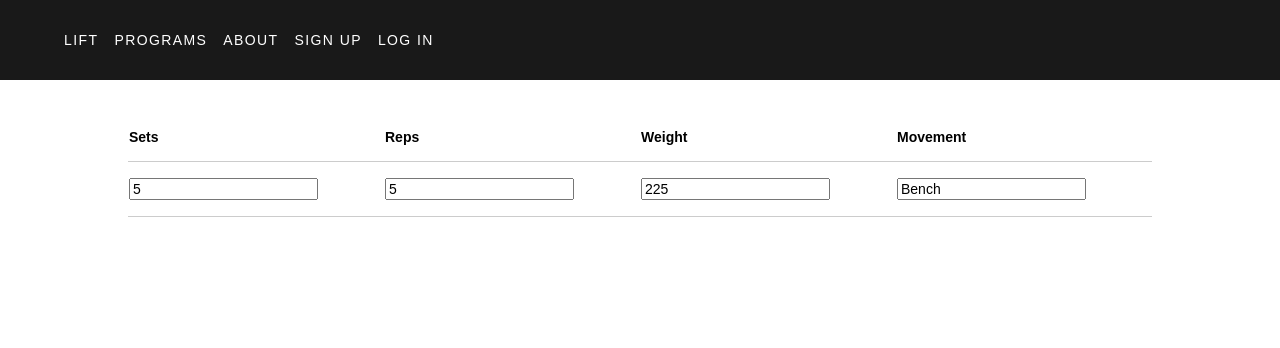
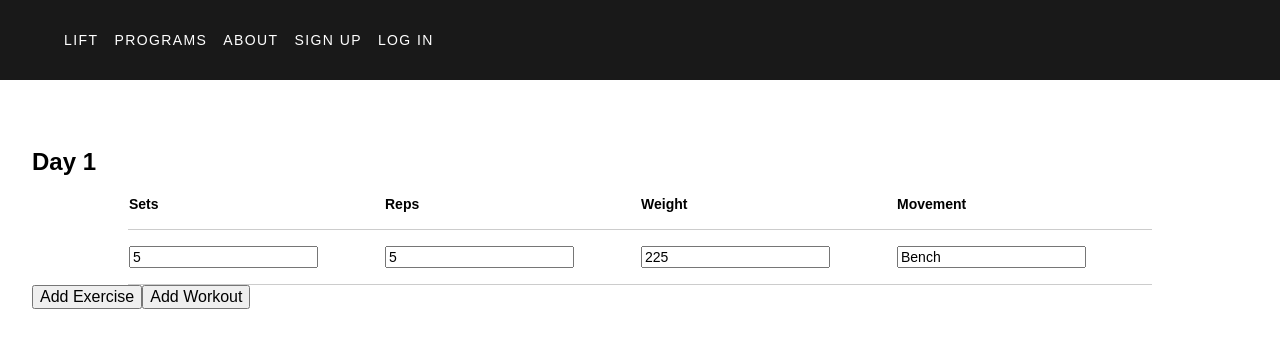
Before and after one commit to teddykoker/lift, a React (Create React App) app in the folder client/: page /newProgram in a window 1280 px wide. Shown: the top 348 px of the page. Built offline with nearby package versions, Linux system fonts and the light colour scheme.

Commit message:
really bad newProgram UI up

```diff
--- a/client/src/components/NewProgram.js
+++ b/client/src/components/NewProgram.js
@@ -4,39 +4,57 @@ const tableStyle = "f6 w-100 mw8 center";
 const headerStyle = "fw6 bb b--black-20 tl pb3 pr3 bg-white";
 const cellStyle = "pv3 pr3 bb b--black-20";
 
-class NewProgram extends Component {
-  constructor() {
-    super();
-    this.state = {
-      program: {
-        name: "",
-        exercises: [{ sets: "5", reps: "5", weight: "225", movement: "Bench" }]
-      },
-      columns: 10
-    };
-  }
-
-  render() {
-    const { program } = this.state;
-    const rows = program.exercises.map((exercise, i) => (
-      <tr key={i}>
+const EditExercise = ({ exercise, onChange }) => {
+  return (
+    <tr>
       <td className={cellStyle}>
-          <input type="number" value={exercise.sets} />
+        <input
+          type="number"
+          name="sets"
+          value={exercise.sets}
+          onChange={onChange}
+        />
       </td>
       <td className={cellStyle} value={exercise.reps}>
-          <input type="number" value={exercise.reps} />
+        <input
+          type="number"
+          name="reps"
+          value={exercise.reps}
+          onChange={onChange}
+        />
       </td>
       <td className={cellStyle} value={exercise.weight}>
-          <input type="number" value={exercise.weight} />
+        <input
+          type="number"
+          name="weight"
+          value={exercise.weight}
+          onChange={onChange}
+        />
       </td>
       <td className={cellStyle}>
-          <input type="text" value={exercise.movement} />
+        <input
+          type="text"
+          name="movement"
+          value={exercise.movement}
+          onChange={onChange}
+        />
       </td>
     </tr>
+  );
+};
+
+const EditWorkout = ({ workout, onChange, addExercise }) => {
+  const { exercises, name } = workout;
+  const rows = exercises.map((exercise, i) => (
+    <EditExercise
+      key={i}
+      exercise={exercise}
+      onChange={event => onChange(i, event)}
+    />
   ));
-
   return (
-      <div className="overflow-auto">
+    <React.Fragment>
+      <h2>{name}</h2>
       <table className={tableStyle} cellSpacing="0">
         <thead>
           <tr>
@@ -48,6 +66,71 @@ class NewProgram extends Component {
         </thead>
         <tbody className="lh-copy">{rows}</tbody>
       </table>
+      <button onClick={addExercise}>Add Exercise</button>
+    </React.Fragment>
+  );
+};
+
+class NewProgram extends Component {
+  constructor() {
+    super();
+    this.state = {
+      program: {
+        name: "",
+        workouts: [
+          {
+            name: "Day 1",
+            exercises: [
+              { sets: "5", reps: "5", weight: "225", movement: "Bench" }
+            ]
+          }
+        ]
+      }
+    };
+  }
+
+  handleChange = (workoutIndex, exerciseIndex, { target }) => {
+    const { name, value } = target;
+    var { program } = this.state;
+    // TODO use spreads to make change of state more efficient
+    program.workouts[workoutIndex].exercises[exerciseIndex][name] = value;
+    this.setState({ program });
+  };
+  addExercise = workoutIndex => {
+    var { program } = this.state;
+    program.workouts[workoutIndex].exercises.push({});
+    this.setState({ program });
+  };
+
+  addWorkout = () => {
+    var { program } = this.state;
+    program.workouts.push({
+      name: `Day ${program.workouts.length + 1}`,
+      exercises: []
+    });
+    this.setState({ program });
+  };
+
+  render() {
+    const { program } = this.state;
+
+    const exercises = program.workouts.map((workout, i) => {
+      return (
+        <EditWorkout
+          key={i}
+          workout={workout}
+          onChange={(exerciseIndex, event) =>
+            this.handleChange(i, exerciseIndex, event)
+          }
+          addExercise={() => this.addExercise(i)}
+        />
+      );
+    });
+
+    return (
+      <div className="overflow-auto">
+        {exercises}
+        <button onClick={this.addWorkout}>Add Workout</button>
       </div>
     );
   }
```
Lines whose indentation alone changed are shown as unchanged.
